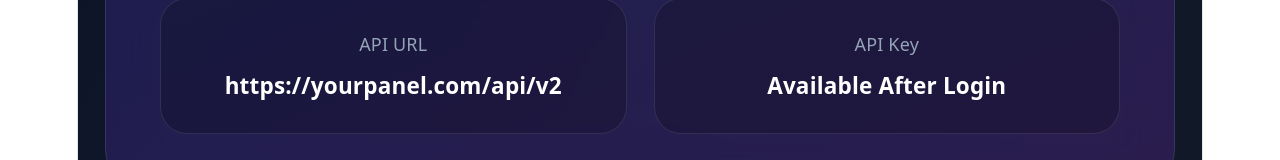
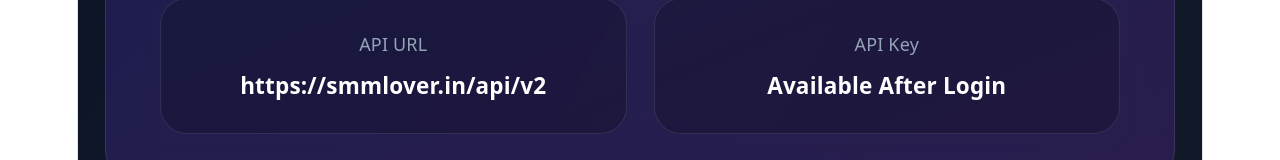
Before and after one commit to Hemantvoid/smm-panel-frontend, a React (Vite) app: page / in a window 1280 px wide. Shown: the part 1736-1896 px from the top of the page. Built offline with nearby package versions, Linux system fonts and the light colour scheme; no server answers.

Commit message:
Update API URL in Home.jsx

```diff
--- a/src/pages/Home.jsx
+++ b/src/pages/Home.jsx
@@ -980,7 +980,7 @@
                 "
               >
 
-                https://yourpanel.com/api/v2
+                https://smmlover.in/api/v2
 
               </h3>
 
```
